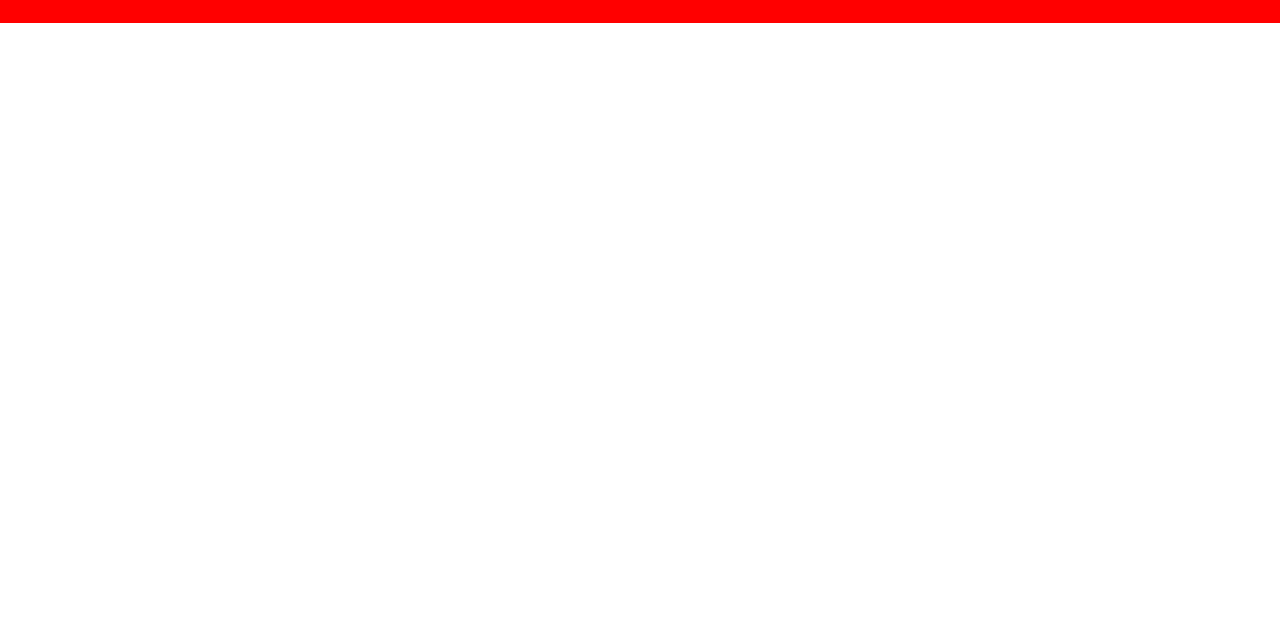
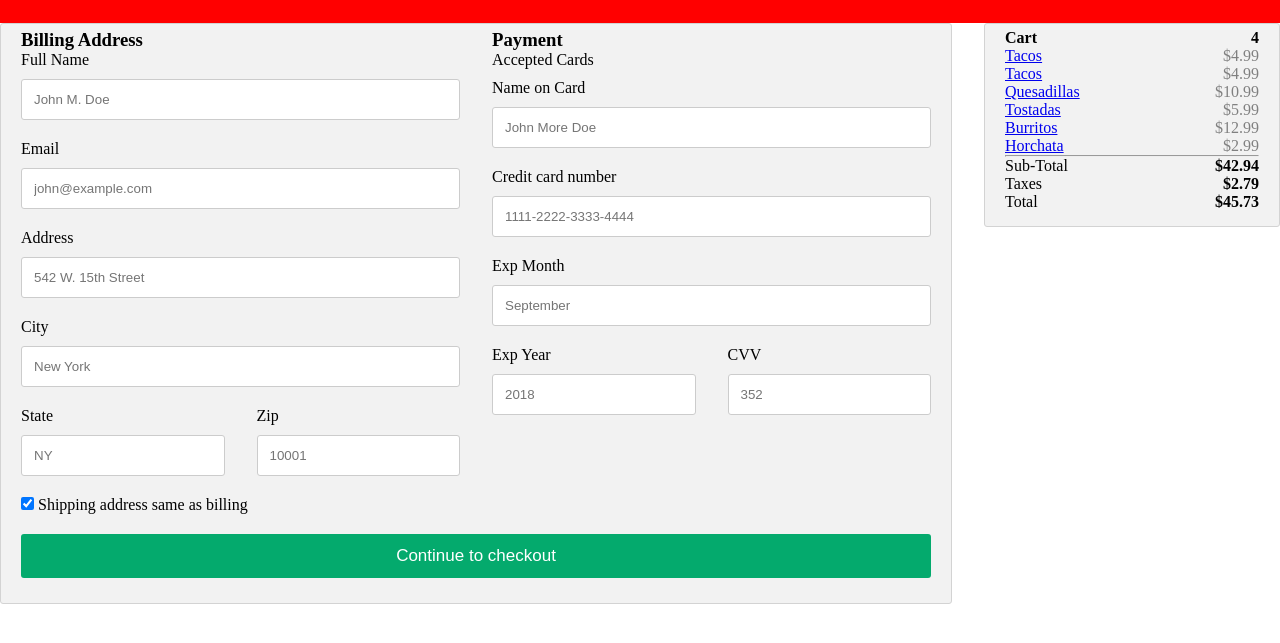
Before and after one commit to gerr96/capstone-tacosmyguey-site, a plain HTML site: page CHECKOUT/index.html in a window 1280 px wide. Shown: the part 57-700 px from the top of the page. Drawn offline with Linux system fonts and the light colour scheme.

Commit message:
last updated

```diff
--- a/CHECKOUT/index.html
+++ b/CHECKOUT/index.html
@@ -15,5 +15,94 @@
     <a href="../INFORMATION/index.html">Survey</a>
     </div>
 </nav>
+<body>
 
- <body></body>
+<div class="roww">
+    <div class="col-75">
+      <div class="containerr">
+        <form action="/action_page.php">
+
+          <div class="roww">
+            <div class="col-50">
+              <h3>Billing Address</h3>
+              <label for="fname"><i class="fa fa-user"></i> Full Name</label>
+              <input type="text" id="fname" name="firstname" placeholder="John M. Doe">
+              <label for="email"><i class="fa fa-envelope"></i> Email</label>
+              <input type="text" id="email" name="email" placeholder="john@example.com">
+              <label for="adr"><i class="fa fa-address-card-o"></i> Address</label>
+              <input type="text" id="adr" name="address" placeholder="542 W. 15th Street">
+              <label for="city"><i class="fa fa-institution"></i> City</label>
+              <input type="text" id="city" name="city" placeholder="New York">
+
+              <div class="roww">
+                <div class="col-50">
+                  <label for="state">State</label>
+                  <input type="text" id="state" name="state" placeholder="NY">
+                </div>
+                <div class="col-50">
+                  <label for="zip">Zip</label>
+                  <input type="text" id="zip" name="zip" placeholder="10001">
+                </div>
+              </div>
+            </div>
+
+            <div class="col-50">
+              <h3>Payment</h3>
+              <label for="fname">Accepted Cards</label>
+              <div class="icon-container">
+                <i class="fa fa-cc-visa" style="color:navy;"></i>
+                <i class="fa fa-cc-amex" style="color:blue;"></i>
+                <i class="fa fa-cc-mastercard" style="color:red;"></i>
+                <i class="fa fa-cc-discover" style="color:orange;"></i>
+              </div>
+              <label for="cname">Name on Card</label>
+              <input type="text" id="cname" name="cardname" placeholder="John More Doe">
+              <label for="ccnum">Credit card number</label>
+              <input type="text" id="ccnum" name="cardnumber" placeholder="1111-2222-3333-4444">
+              <label for="expmonth">Exp Month</label>
+              <input type="text" id="expmonth" name="expmonth" placeholder="September">
+
+              <div class="roww">
+                <div class="col-50">
+                  <label for="expyear">Exp Year</label>
+                  <input type="text" id="expyear" name="expyear" placeholder="2018">
+                </div>
+                <div class="col-50">
+                  <label for="cvv">CVV</label>
+                  <input type="text" id="cvv" name="cvv" placeholder="352">
+                </div>
+              </div>
+            </div>
+
+          </div>
+          <label>
+            <input type="checkbox" checked="checked" name="sameadr"> Shipping address same as billing
+          </label>
+          <input type="submit" value="Continue to checkout" class="btn">
+        </form>
+      </div>
+    </div>
+
+    <div class="col-25">
+      <div class="containerr">
+        <h4>Cart
+          <span class="price" style="color:black">
+            <i class="fa fa-shopping-cart"></i>
+            <b>4</b>
+          </span>
+        </h4>
+        <p><a href="#">Tacos</a> <span class="price">$4.99</span></p>
+        <p><a href="#">Tacos</a> <span class="price">$4.99</span></p>
+        <p><a href="#">Quesadillas</a> <span class="price">$10.99</span></p>
+        <p><a href="#">Tostadas</a> <span class="price">$5.99</span></p>
+        <p><a href="#">Burritos</a> <span class="price">$12.99</span></p>
+        <p><a href="#">Horchata</a> <span class="price">$2.99</span></p>
+        <hr>
+        <p>Sub-Total <span class="price" style="color:black"><b>$42.94</b></span></p>
+        <p>Taxes <span class="price" style="color:black"><b>$2.79</b></span></p>
+        <p>Total <span class="price" style="color:black"><b>$45.73</b></span></p>
+      </div>
+    </div>
+  </div>
+
+ </body>
--- a/global.css
+++ b/global.css
@@ -103,3 +103,88 @@ button:hover{
 
     }
 }
+.roww {
+    display: -ms-flexbox; /* IE10 */
+    display: flex;
+    -ms-flex-wrap: wrap; /* IE10 */
+    flex-wrap: wrap;
+    margin: 0 -16px;
+  }
+
+  .col-25 {
+    -ms-flex: 25%; /* IE10 */
+    flex: 25%;
+  }
+
+  .col-50 {
+    -ms-flex: 50%; /* IE10 */
+    flex: 50%;
+  }
+
+  .col-75 {
+    -ms-flex: 75%; /* IE10 */
+    flex: 75%;
+  }
+
+  .col-25,
+  .col-50,
+  .col-75 {
+    padding: 0 16px;
+  }
+
+  .containerr {
+    background-color: #f2f2f2;
+    padding: 5px 20px 15px 20px;
+    border: 1px solid lightgrey;
+    border-radius: 3px;
+  }
+
+  input[type=text] {
+    width: 100%;
+    margin-bottom: 20px;
+    padding: 12px;
+    border: 1px solid #ccc;
+    border-radius: 3px;
+  }
+
+  label {
+    margin-bottom: 10px;
+    display: block;
+  }
+
+  .icon-containerr {
+    margin-bottom: 20px;
+    padding: 7px 0;
+    font-size: 24px;
+  }
+
+  .btn {
+    background-color: #04AA6D;
+    color: white;
+    padding: 12px;
+    margin: 10px 0;
+    border: none;
+    width: 100%;
+    border-radius: 3px;
+    cursor: pointer;
+    font-size: 17px;
+  }
+
+  .btn:hover {
+    background-color: #45a049;
+  }
+
+  span.price {
+    float: right;
+    color: grey;
+  }
+
+  /* Responsive layout - when the screen is less than 800px wide, make the two columns stack on top of each other instead of next to each other (and change the direction - make the "cart" column go on top) */
+  @media (max-width: 800px) {
+    .roww {
+      flex-direction: column-reverse;
+    }
+    .col-25 {
+      margin-bottom: 20px;
+    }
+  }
```
Also changed, not shown: MENU/index.html (+1 -1 lines).
